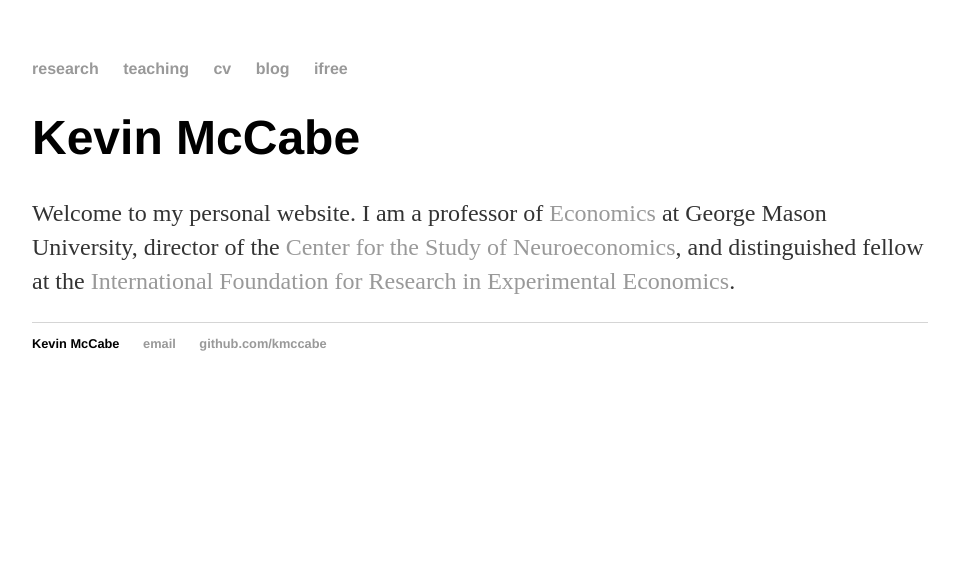
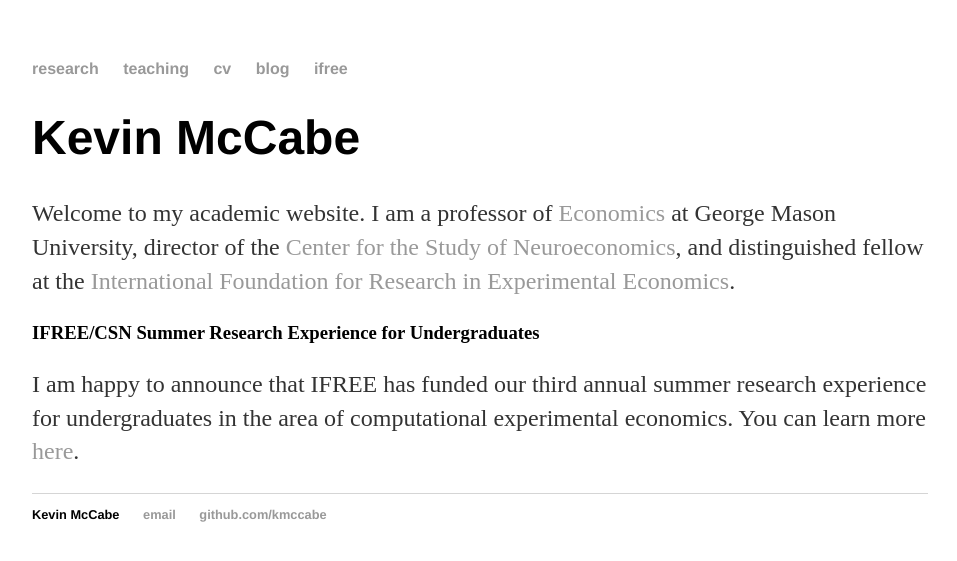
Before and after one commit to Kmccabe/KAM.github.io, a Jekyll site: the page built from index.html, in a window 1280 px wide. Shown: the top 561 px of the page, without its empty margins (160-1117 px from the left). Built offline with Jekyll 4.4.1, drawn with Linux system fonts in a browser that asks for light colours.

Commit message:
Added ifree REU front

```diff
--- a/index.html
+++ b/index.html
@@ -7,6 +7,12 @@
 
 	<h1>Kevin McCabe</h1>
 
-	<p> Welcome to my personal website.  I am a professor of <a href="https://economics.gmu.edu/people/kmccabe">Economics</a> at George Mason University, director of the <a href="http://www.neuroeconomics.us/website/">Center for the Study of Neuroeconomics</a>, and distinguished fellow at the <a href="https://ifreeweb.org/">International Foundation for Research in Experimental Economics</a>.</p>
+	<p> Welcome to my academic website.  I am a professor of <a href="https://economics.gmu.edu/people/kmccabe">Economics</a> at George Mason University, director of the <a href="http://www.neuroeconomics.us/website/">Center for the Study of Neuroeconomics</a>, and distinguished fellow at the <a href="https://ifreeweb.org/">International Foundation for Research in Experimental Economics</a>.</p>
+
+	<h3>IFREE/CSN Summer Research Experience for Undergraduates</h2>
+
+	<p>I am happy to announce that IFREE has funded our third annual summer research experience for undergraduates in the area of computational experimental economics.  You can learn more <a href="/ifree">here</a>.</p>
+
+
 
 </div><!-- /.blurb -->
```
